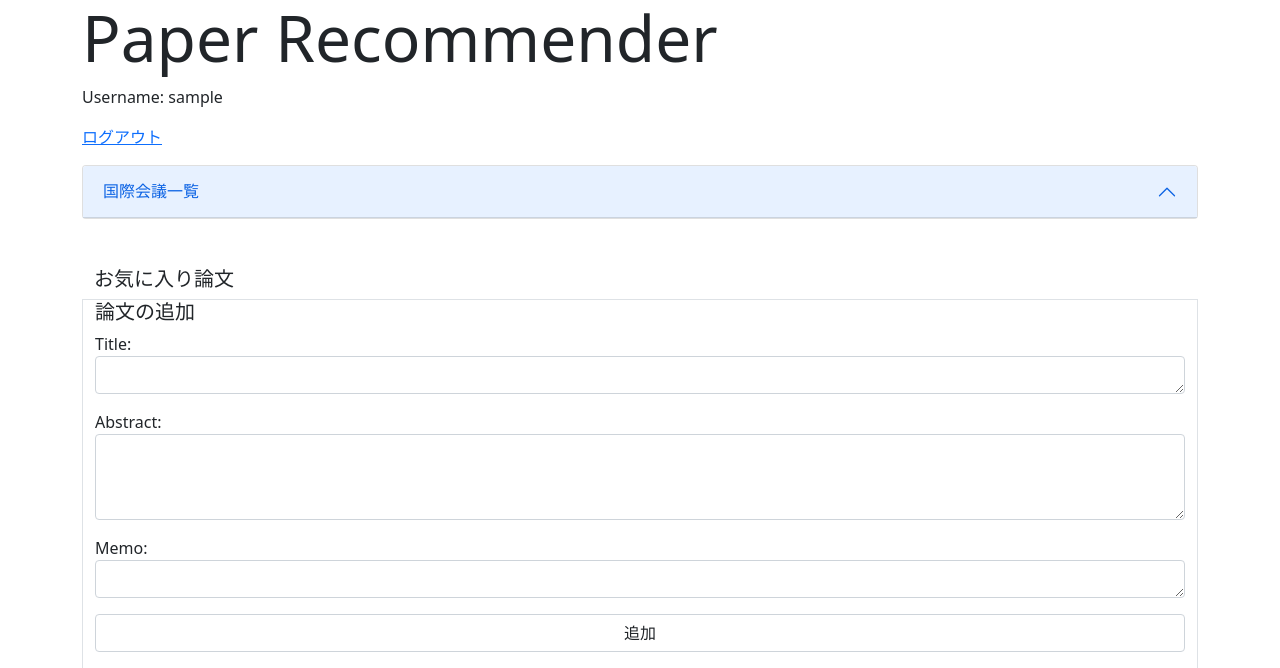
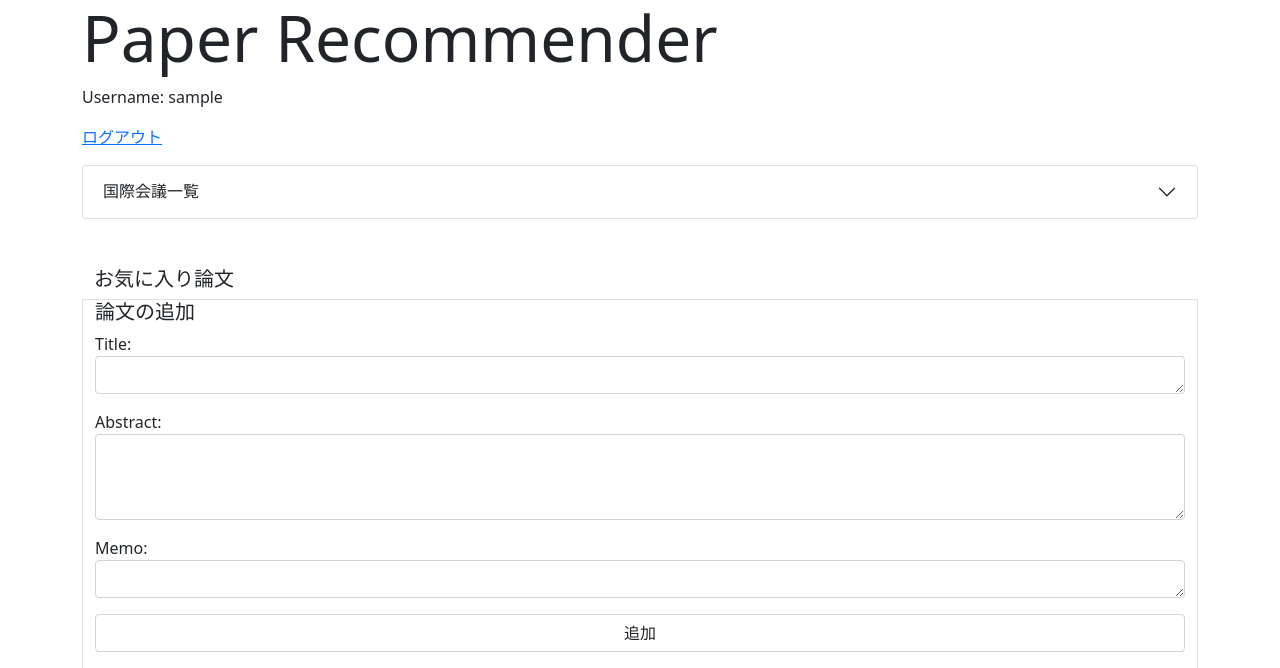
Before and after one commit to kzkadc/paper-recommender, a Django app: page /recommend/ in a window 1280 px wide. Shown: the top 668 px of the page. Run offline with Django 4.2, Linux system fonts and the light colour scheme; the visitor is signed in with stand-in values (Sample User, id 1); data that the repository does not hold is empty.

Commit message:
fix accordion style

```diff
--- a/recommend/templates/main_menu.html
+++ b/recommend/templates/main_menu.html
@@ -18,7 +18,7 @@
             <div class="accordion">
                 <div class="accordion-item">
                     <h2 class="accordion-header">
-                        <button class="accordion-button" type="button" data-bs-toggle="collapse"
+                        <button class="accordion-button collapsed" type="button" data-bs-toggle="collapse"
                             data-bs-target="#collapse-recommendation" aria-expanded="false"
                             aria-controls="collapse-recommendation">
                             国際会議一覧
@@ -52,7 +52,7 @@
                     {% for paper in papers %}
                     <div class="accordion-item">
                         <h2 class="accordion-header">
-                            <button class="accordion-button" type="button" data-bs-toggle="collapse"
+                            <button class="accordion-button collapsed" type="button" data-bs-toggle="collapse"
                                 data-bs-target="#collapse-{{paper.pk}}" aria-expanded="false"
                                 aria-controls="collapse-{{paper.pk}}">
                                 {{paper.title}}
--- a/recommend/templates/recommend_list.html
+++ b/recommend/templates/recommend_list.html
@@ -46,7 +46,7 @@
             {% for idx, paper in papers.iterrows %}
             <div class="accordion-item">
                 <h2 class="accordion-header">
-                    <button class="accordion-button" type="button" data-bs-toggle="collapse"
+                    <button class="accordion-button collapsed" type="button" data-bs-toggle="collapse"
                         data-bs-target="#collapse-{{paper.pk}}" aria-expanded="false"
                         aria-controls="collapse-{{paper.pk}}">
                         {{paper.title}} {% if paper.distance %}({{paper.distance}}){% endif %}
```
